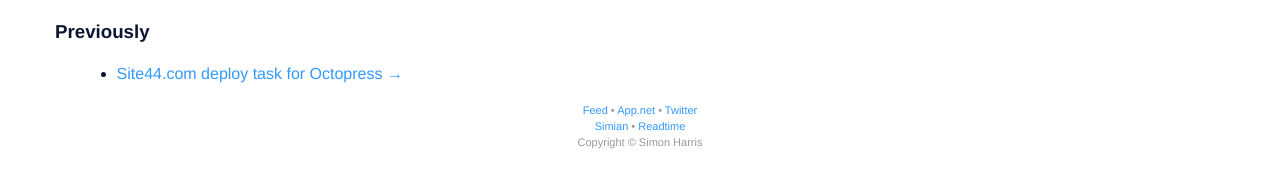
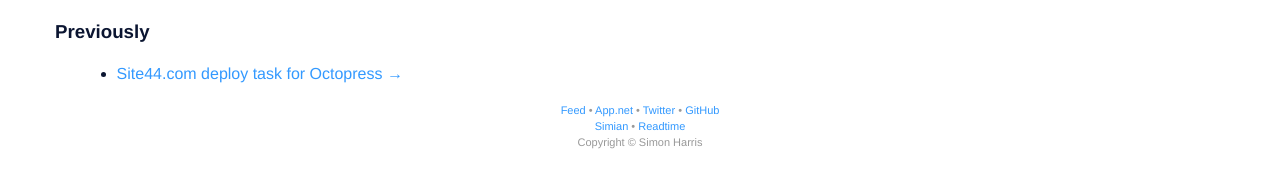
Before and after one commit to harukizaemon/harukizaemon.github.io, a Jekyll site: the page built from index.html, in a window 1280 px wide. Shown: the part 1374-1554 px from the top of the page. Built offline with Jekyll 4.4.1, drawn with Linux system fonts in a browser that asks for light colours.

Commit message:
Add GitHub

```diff
--- a/_layouts/default.html
+++ b/_layouts/default.html
@@ -19,7 +19,7 @@
     {{ content }}
     <footer>
       <p>
-        <a href="/atom.xml">Feed</a> &#x2022; <a href="https://alpha.app.net/hz">App.net</a> &#x2022; <a href="https://twitter.com/haruki_zaemon">Twitter</a>
+        <a href="/atom.xml">Feed</a> &#x2022; <a href="https://alpha.app.net/hz">App.net</a> &#x2022; <a href="https://twitter.com/haruki_zaemon">Twitter</a> &#x2022; <a href="https://github.com/harukizaemon">GitHub</a>
         <br />
         <a href="/simian">Simian</a> &#x2022; <a href="http://www.readtimeapp.com">Readtime</a>
         <br />
```
